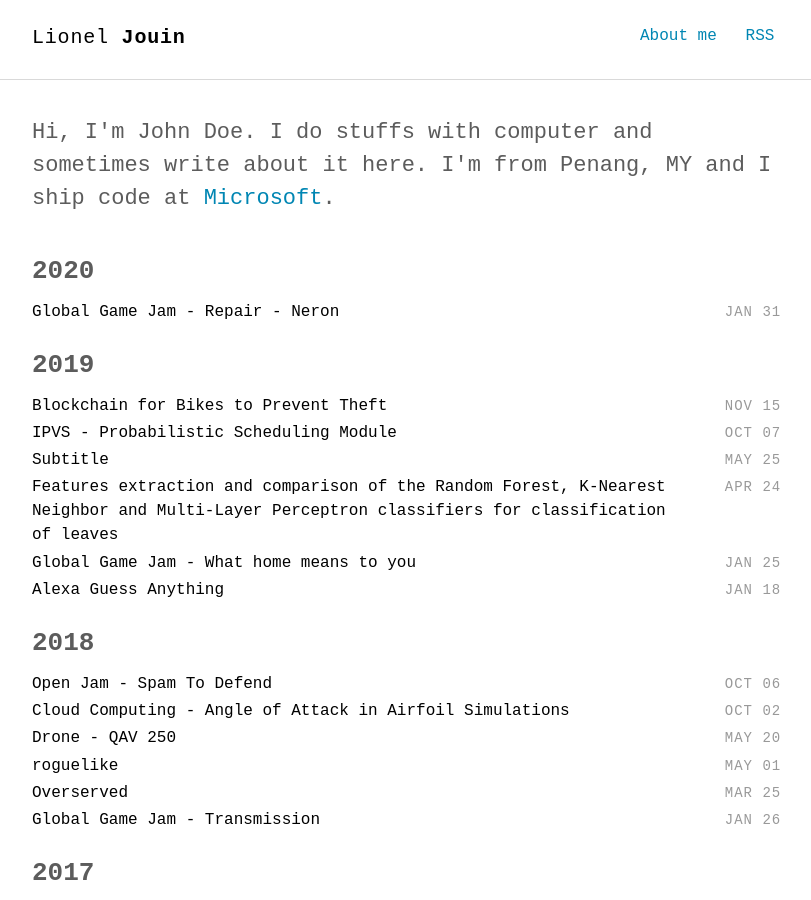
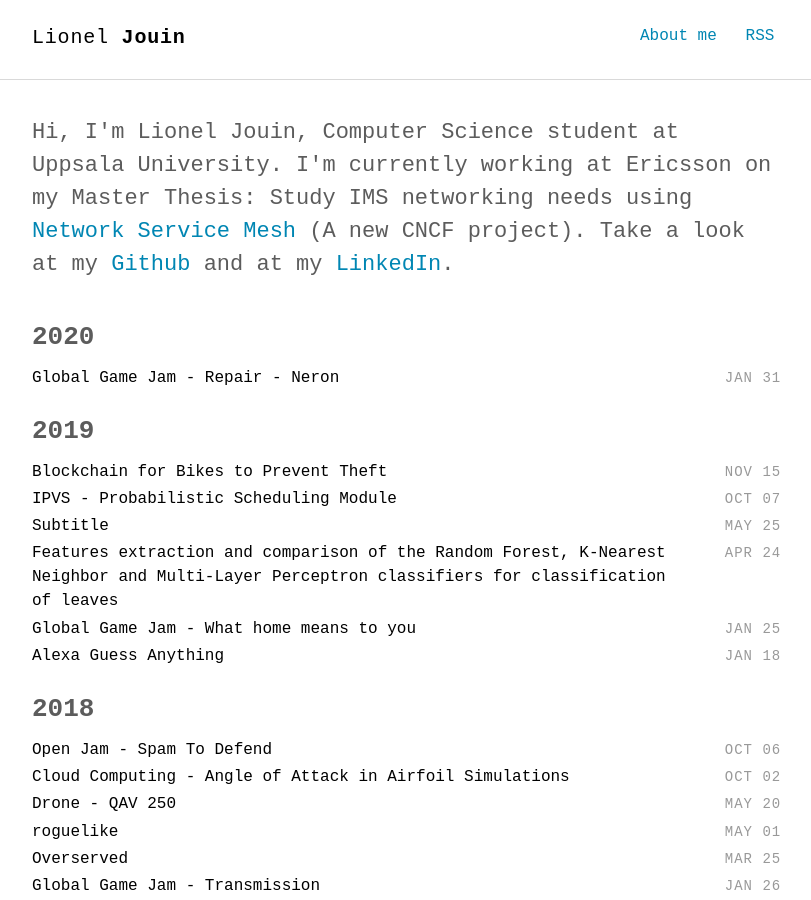
Before and after one commit to LionelJouin/LionelJouin.github.io, a Jekyll site: the page built from index.html, in a window 1280 px wide and 900 px high. Shown: the whole window, without its empty margins (232-1043 px from the left). Built offline with Jekyll 4.4.1, drawn with Linux system fonts in a browser that asks for light colours; some web fonts are replaced.

Commit message:
Main page text

```diff
--- a/_includes/intro.html
+++ b/_includes/intro.html
@@ -1,5 +1,5 @@
 <section class="intro">
   <div class="container">
-    <p class="lead">Hi, I'm John Doe. I do stuffs with computer and sometimes write about it here. I'm from Penang, MY and I ship code at <a href="#">Microsoft</a>.</p>
+    <p class="lead">Hi, I'm Lionel Jouin, Computer Science student at Uppsala University. I'm currently working at Ericsson on my Master Thesis: Study IMS networking needs using <a href="https://github.com/networkservicemesh/networkservicemesh">Network Service Mesh</a> (A new CNCF project). Take a look at my <a href="https://github.com/LionelJouin">Github</a> and at my <a href="https://www.linkedin.com/in/lioneljouin/">LinkedIn</a>.</p>
   </div>
 </section>
```
